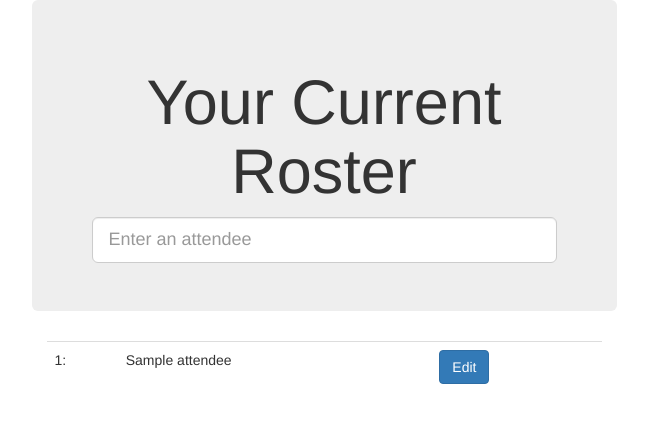
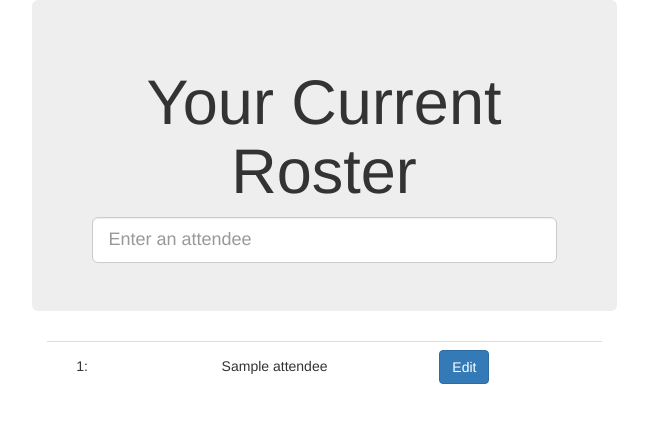
Before and after one commit to tiroffp/Attendr, a Django app: page /create_roll/1/ in a window 1280 px wide. Shown: the top 445 px of the page, without its empty margins (316-964 px from the left). Run offline with Django 3.2, Linux system fonts and the light colour scheme; tables that the repository leaves empty hold one stand-in row (values such as "Sample post"); some libraries are stand-ins or nearby versions.

Commit message:
rudimentary styling added to table

```diff
--- a/create_roll/static/base.css
+++ b/create_roll/static/base.css
@@ -1,3 +1,17 @@
 #id_text{
     margin-top: 2ex;
 }
+#id_roll_table, tr, td{
+    height: 2ex;
+    cen
+}
+p{
+    text-align: center;
+    vertical-align: middle;
+    margin-top: 6px;
+}
+.input_div{
+    /*text-align: center;*/
+    vertical-align: middle;
+    margin:auto 0;
+}
```
